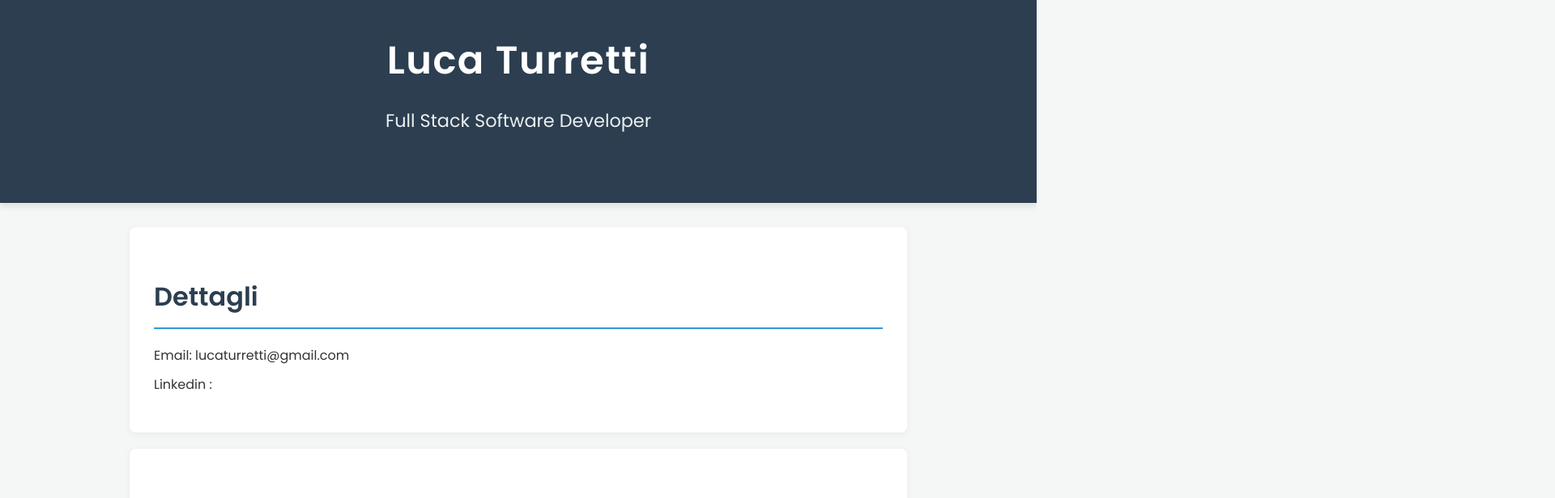
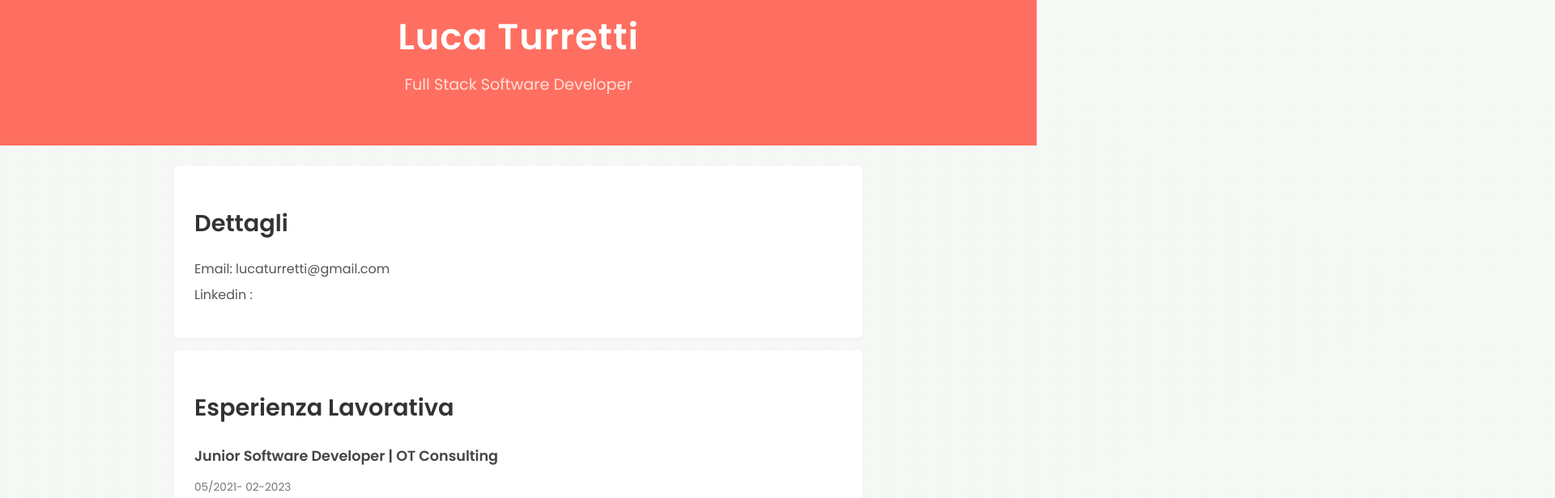
Before and after one commit to Turrett/Turrett.github.io, a plain HTML site: page index.html in a window 1280 px wide. Shown: the part 60-676 px from the top of the page at 81% size, 1920 px wide, since content can reach past the window. Drawn offline with Linux system fonts and the light colour scheme.

Commit message:
cambiato stile

```diff
--- a/style.css
+++ b/style.css
@@ -1,66 +1,115 @@
 body {
-    font-family: 'Poppins', sans-serif; /* Modern font */
-    line-height: 1.8;
-    margin: 0; /* Remove default margin */
-    background-color: #f4f7f6; /* Light background */
+    font-family: 'Poppins', sans-serif;
+    line-height: 1.6;
+    margin: 0;
+    background-color: #f7f9f7; /* Very light, almost white background */
     color: #333;
+    text-rendering: optimizeLegibility;
+    min-height: 100vh; /* Ensure body takes full height */
+    position: relative;
+    overflow-x: hidden; /* Prevent horizontal scroll */
+}
+
+body::before, body::after {
+    content: '';
+    position: absolute;
+    width: 200vw; /* Larger than viewport to cover rotation */
+    height: 200vh; /* Larger than viewport to cover rotation */
+    top: 50%;
+    left: 50%;
+    transform: translate(-50%, -50%) rotateX(60deg) rotateZ(45deg);
+    background-size: 50px 50px; /* Size of the checkerboard squares */
+    z-index: -1;
+    opacity: 0.05; /* Subtle transparency */
+}
+
+body::before {
+    background-image: linear-gradient(45deg, #e0e0e0 25%, transparent 25%, transparent 75%, #e0e0e0 75%, #e0e0e0),
+                      linear-gradient(45deg, #e0e0e0 25%, transparent 25%, transparent 75%, #e0e0e0 75%, #e0e0e0);
+    background-position: 0 0, 25px 25px; /* Offset for checkerboard */
+}
+
+body::after {
+    background-image: linear-gradient(-45deg, #d0d0d0 25%, transparent 25%, transparent 75%, #d0d0d0 75%, #d0d0d0),
+                      linear-gradient(-45deg, #d0d0d0 25%, transparent 25%, transparent 75%, #d0d0d0 75%, #d0d0d0);
+    background-position: 0 0, 25px 25px; /* Offset for checkerboard */
+    transform: translate(-50%, -50%) rotateX(60deg) rotateZ(-45deg); /* Different rotation for second layer */
+    opacity: 0.03;
 }
 
 header {
     text-align: center;
-    padding: 60px 20px; /* More padding */
-    background-color: #2c3e50; /* Darker header background */
+    padding: 40px 20px;
+    background-color: #ff6f61; /* Vibrant, fun color */
     color: #fff;
-    margin-bottom: 30px;
-    box-shadow: 0 4px 8px rgba(0, 0, 0, 0.1);
+    margin-bottom: 25px;
+    box-shadow: none; /* Minimalist: remove shadow */
 }
 
 h1 {
-    color: #fff; /* White color for header */
-    font-size: 3em; /* Larger heading */
-    margin-bottom: 10px;
-    letter-spacing: 1.5px;
+    color: #fff;
+    font-size: 2.8em;
+    margin-bottom: 8px;
+    letter-spacing: 1px;
 }
 
 header p {
-    font-size: 1.4em;
-    color: #ecf0f1;
+    font-size: 1.2em;
+    color: #ffe0d9; /* Lighter color for description */
     margin-top: 0;
 }
 
 section {
-    background-color: #fff;
-    margin: 20px auto; /* Center sections with auto margin */
-    padding: 30px;
-    border-radius: 8px;
-    box-shadow: 0 2px 10px rgba(0, 0, 0, 0.05); /* Subtle shadow */
-    max-width: 900px; /* Max width for readability */
+    background-color: #ffffff;
+    margin: 15px auto;
+    padding: 25px;
+    border-radius: 6px;
+    box-shadow: 0 1px 5px rgba(0, 0, 0, 0.03); /* Lighter, subtle shadow */
+    max-width: 800px;
+    transition: transform 0.3s ease, box-shadow 0.3s ease; /* Add transition for hover effect */
+}
+
+section:hover {
+    transform: translateY(-5px); /* Lift effect on hover */
+    box-shadow: 0 8px 20px rgba(0, 0, 0, 0.1); /* More pronounced shadow */
 }
 
 h2 {
-    color: #2c3e50; /* Darker color for section titles */
-    border-bottom: 2px solid #3498db; /* Blue underline */
-    padding-bottom: 10px;
-    margin-bottom: 20px;
-    font-size: 2em;
+    color: #333;
+    border-bottom: none; /* Minimalist: remove underline */
+    padding-bottom: 5px;
+    margin-bottom: 15px;
+    font-size: 1.8em;
+}
+
+a {
+    color: #ff6f61; /* Vibrant link color */
+    text-decoration: none;
+    transition: color 0.3s ease, transform 0.3s ease;
+}
+
+a:hover {
+    color: #ffa07a; /* Lighter on hover */
+    transform: translateY(-2px);
 }
 
 .dettagli ul,
 .esperienza ul {
-    list-style: none; /* Remove bullet points */
+    list-style: none;
     padding: 0;
 }
 
 .dettagli li,
 .esperienza li {
-    margin-bottom: 10px;
-    line-height: 1.6;
+    margin-bottom: 8px;
+    line-height: 1.5;
+    color: #555;
 }
 
 .esperienza div {
-    margin-bottom: 25px;
-    padding-bottom: 15px;
-    border-bottom: 1px dashed #eee;
+    margin-bottom: 20px;
+    padding-bottom: 10px;
+    border-bottom: 1px dashed #e0e0e0; /* Lighter dashed line */
 }
 
 .esperienza div:last-child {
@@ -68,12 +117,13 @@ h2 {
 }
 
 .esperienza h3 {
-    color: #34495e;
-    margin-bottom: 5px;
+    color: #444;
+    margin-bottom: 3px;
+    font-size: 1.1em;
 }
 
 .esperienza p {
-    color: #7f8c8d;
-    font-size: 0.9em;
-    margin-bottom: 10px;
+    color: #777;
+    font-size: 0.85em;
+    margin-bottom: 8px;
 }
```
